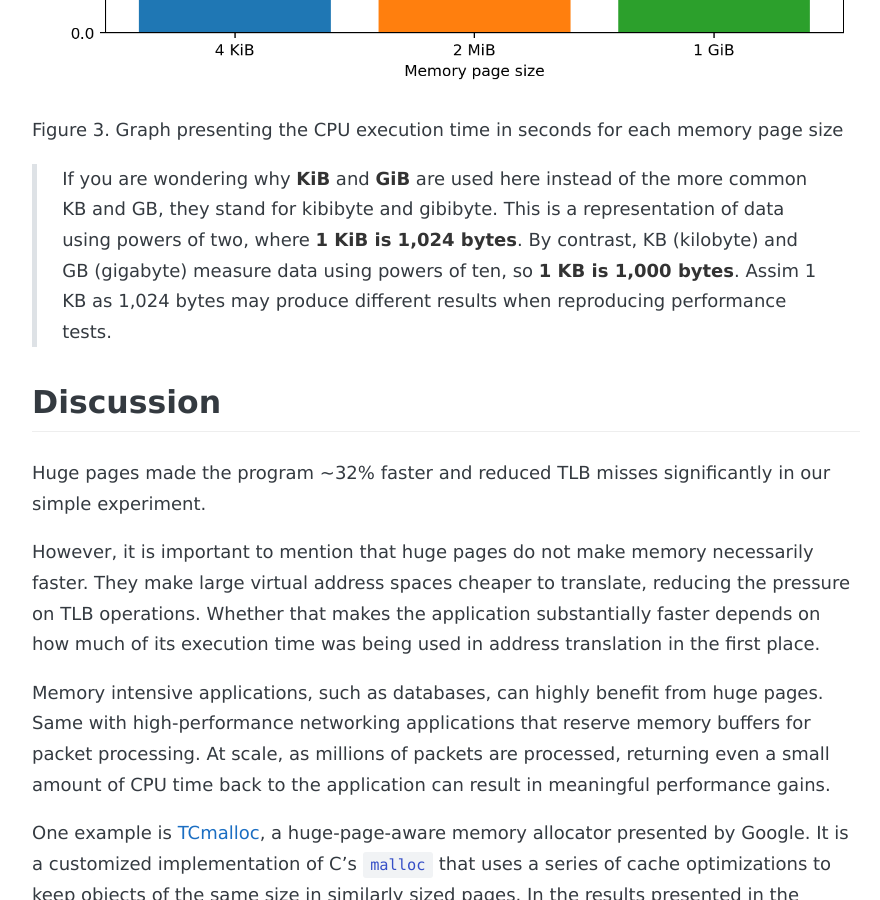
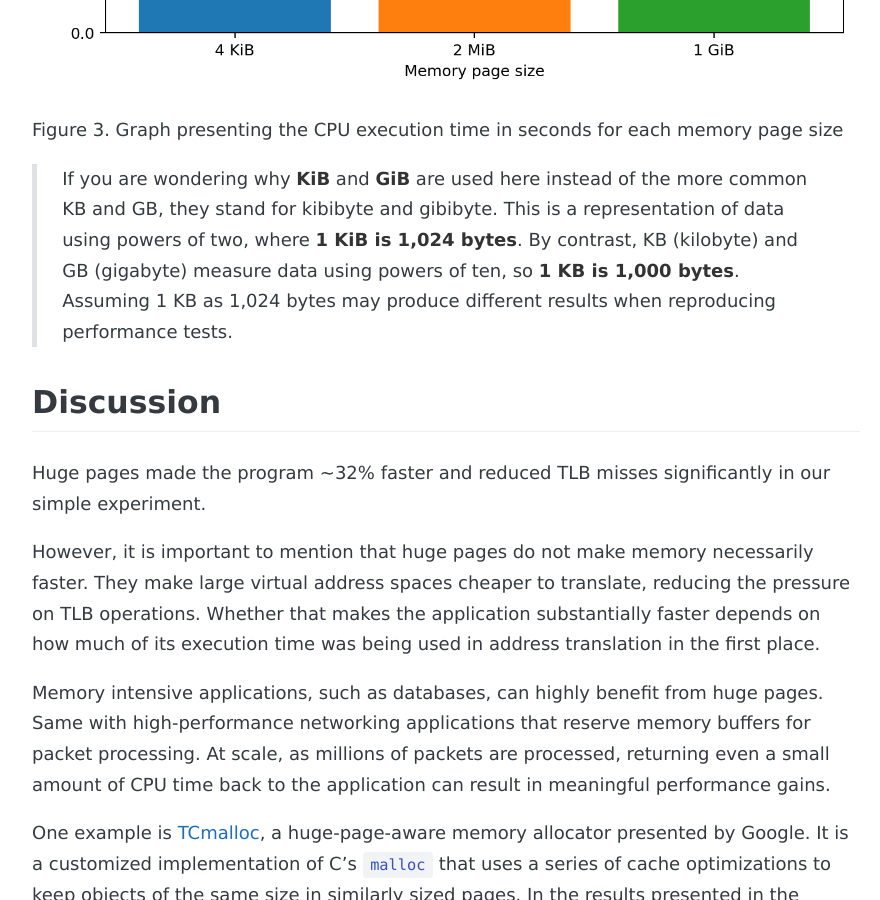
Before and after one commit to andreybleme/andreybleme.github.io, a Jekyll site: the page built from _posts/2026-08-31-huge-pages-tlb-and-the-cost-of-memory-access.markdown, in a window 1280 px wide and 900 px high, scrolled down 6280 px. Shown: the whole window, without its empty margins (194-1074 px from the left). Built offline with Jekyll 4.4.1, drawn with Linux system fonts in a browser that asks for light colours; nearby versions of some CDN libraries; some web fonts are replaced; comment, search, counter and statistics services are not loaded.

Commit message:
fix: grammar mistake

```diff
--- a/_posts/2026-08-31-huge-pages-tlb-and-the-cost-of-memory-access.markdown
+++ b/_posts/2026-08-31-huge-pages-tlb-and-the-cost-of-memory-access.markdown
@@ -172,7 +172,7 @@ Figure 2. Graph presenting number of memory page faults by page sizes
 
 Figure 3. Graph presenting the CPU execution time in seconds for each memory page size
 
-> If you are wondering why **KiB** and **GiB** are used here instead of the more common KB and GB, they stand for kibibyte and gibibyte. This is a representation of data using powers of two, where **1 KiB is 1,024 bytes**. By contrast, KB (kilobyte) and GB (gigabyte) measure data using powers of ten, so **1 KB is 1,000 bytes**. Assim 1 KB as 1,024 bytes may produce different results when reproducing performance tests.
+> If you are wondering why **KiB** and **GiB** are used here instead of the more common KB and GB, they stand for kibibyte and gibibyte. This is a representation of data using powers of two, where **1 KiB is 1,024 bytes**. By contrast, KB (kilobyte) and GB (gigabyte) measure data using powers of ten, so **1 KB is 1,000 bytes**. Assuming 1 KB as 1,024 bytes may produce different results when reproducing performance tests.
 
 
 ## Discussion
```
